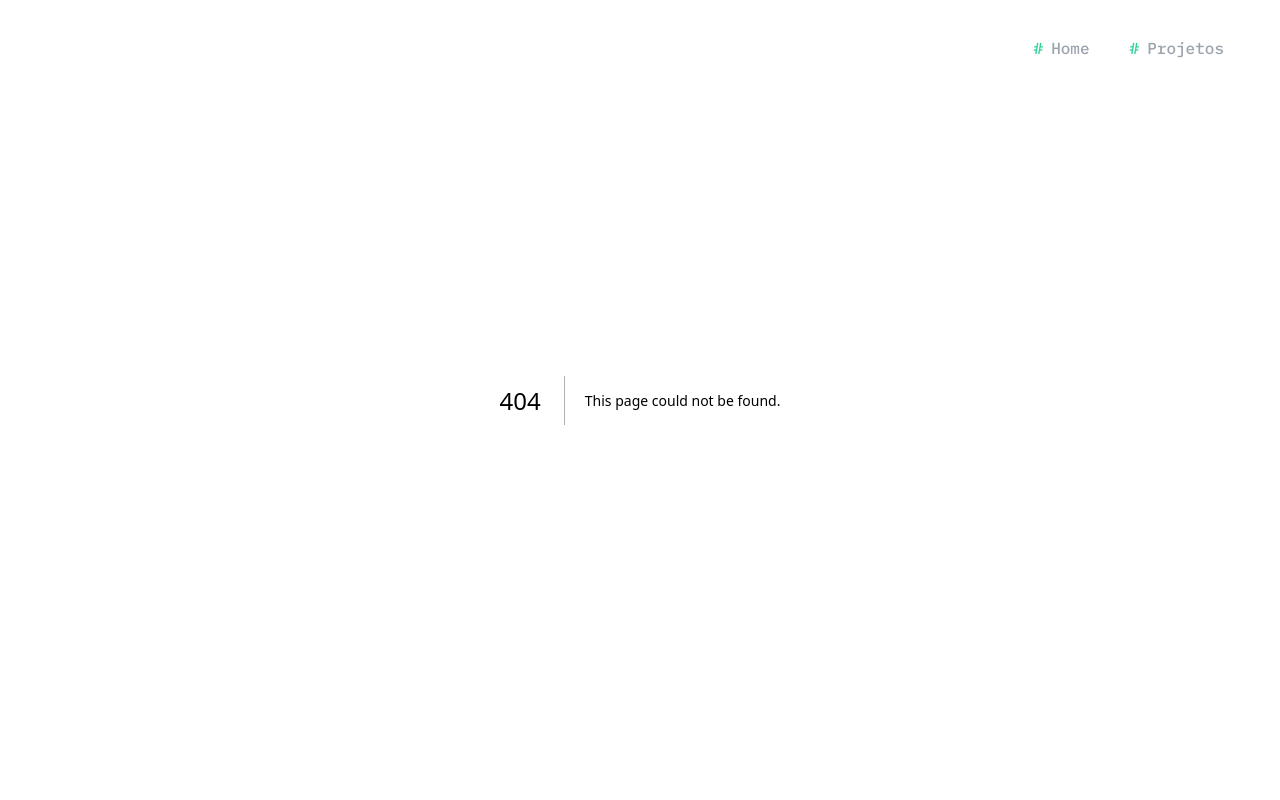
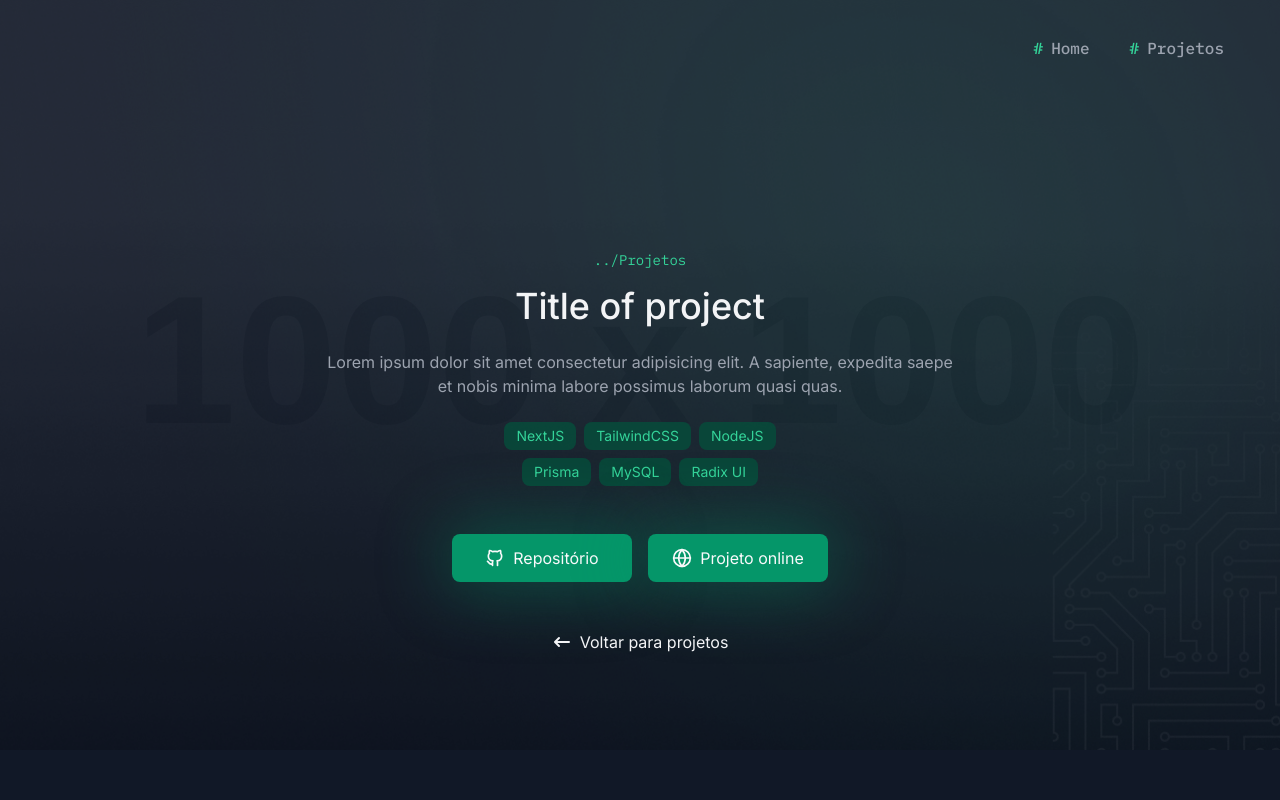
Before and after one commit to AugustoTI/portfolio, a Next.js app: page /projects/0 in a window 1280 px wide. Before the commit this address had no page. Shown: the top 800 px of the page. Built offline with nearby package versions, Linux system fonts and the light colour scheme.

Commit message:
feat: project page

```diff
--- /dev/null
+++ b/src/app/projects/[slug]/_components/project-details.tsx
@@ -0,0 +1,71 @@
+import { SectionTitle } from '@/components/section-title'
+import { Badge } from '@/components/ui/badge'
+import { Button } from '@/components/ui/button'
+import { TbBrandGithub } from 'react-icons/tb'
+import { FiGlobe } from 'react-icons/fi'
+import Link from 'next/link'
+import { HiArrowNarrowLeft } from 'react-icons/hi'
+
+export function ProjectDetails() {
+  return (
+    <section className="relative flex w-full flex-col items-center justify-end overflow-hidden px-4 pb-10 pt-24 sm:min-h-[750px] sm:pb-24">
+      <div
+        className="absolute inset-0 -z-10"
+        style={{
+          background:
+            'url(/images/hero-bg.png) no-repeat center/cover, url(https://fakeimg.pl/1000x1000/333333/c2c2c2) no-repeat center/cover',
+        }}
+      />
+      <SectionTitle
+        title="Title of project"
+        subtitle="Projetos"
+        className="items-center text-center [&>h2]:text-4xl"
+      />
+      <p className="my-4 max-w-[640px] text-center text-sm text-gray-400 sm:my-6 sm:text-base">
+        Lorem ipsum dolor sit amet consectetur adipisicing elit. A sapiente, expedita
+        saepe et nobis minima labore possimus laborum quasi quas.
+      </p>
+      <ul className="flex w-full max-w-[330px] flex-wrap items-center justify-center gap-2">
+        <Badge asChild>
+          <li>NextJS</li>
+        </Badge>
+        <Badge asChild>
+          <li>TailwindCSS</li>
+        </Badge>
+        <Badge asChild>
+          <li>NodeJS</li>
+        </Badge>
+        <Badge asChild>
+          <li>Prisma</li>
+        </Badge>
+        <Badge asChild>
+          <li>MySQL</li>
+        </Badge>
+        <Badge asChild>
+          <li>Radix UI</li>
+        </Badge>
+      </ul>
+      <div className="my-6 flex flex-col items-center gap-2 sm:my-12 sm:flex-row sm:gap-4">
+        <Button asChild className="min-w-[180px] gap-2 shadow-button hover:scale-105">
+          <a href="https://github.com/" target="_blank" rel="noreferrer">
+            <TbBrandGithub size={20} />
+            Repositório
+          </a>
+        </Button>
+        <Button asChild className="min-w-[180px] gap-2 shadow-button hover:scale-105">
+          <a href="https://github.com/" target="_blank" rel="noreferrer">
+            <FiGlobe size={20} />
+            Projeto online
+          </a>
+        </Button>
+      </div>
+      <Link
+        href={'/projects'}
+        className="inline-flex items-center justify-center gap-2 transition-colors hover:text-emerald-500"
+      >
+        <HiArrowNarrowLeft size={20} />
+        Voltar para projetos
+      </Link>
+    </section>
+  )
+}
--- /dev/null
+++ b/src/app/projects/[slug]/_components/project-preview.tsx
@@ -0,0 +1,30 @@
+import Image from 'next/image'
+
+const previews = [
+  { title: 'Home', imageUrl: 'https://fakeimg.pl/1080x672/333333/c2c2c2' },
+  { title: 'Login', imageUrl: 'https://fakeimg.pl/1080x672/333333/c2c2c2' },
+]
+
+export function ProjectPreview() {
+  return (
+    <section className="container my-12  px-4 md:my-32 ">
+      <ul className="flex flex-col gap-8 md:gap-32">
+        {previews.map((preview) => (
+          <li key={preview.title} className="flex flex-col items-center gap-6 md:gap-12">
+            <h3 className="text-2xl font-medium text-gray-300 md:text-3xl">
+              {preview.title}
+            </h3>
+            <Image
+              src={preview.imageUrl}
+              width={1080}
+              height={672}
+              alt={`Preview da seção ${preview.title}`}
+              className="aspect-auto w-full rounded-lg object-cover"
+              unoptimized
+            />
+          </li>
+        ))}
+      </ul>
+    </section>
+  )
+}
--- /dev/null
+++ b/src/app/projects/[slug]/page.tsx
@@ -0,0 +1,11 @@
+import { ProjectDetails } from './_components/project-details'
+import { ProjectPreview } from './_components/project-preview'
+
+export default function ProjectPage() {
+  return (
+    <>
+      <ProjectDetails />
+      <ProjectPreview />
+    </>
+  )
+}
```
